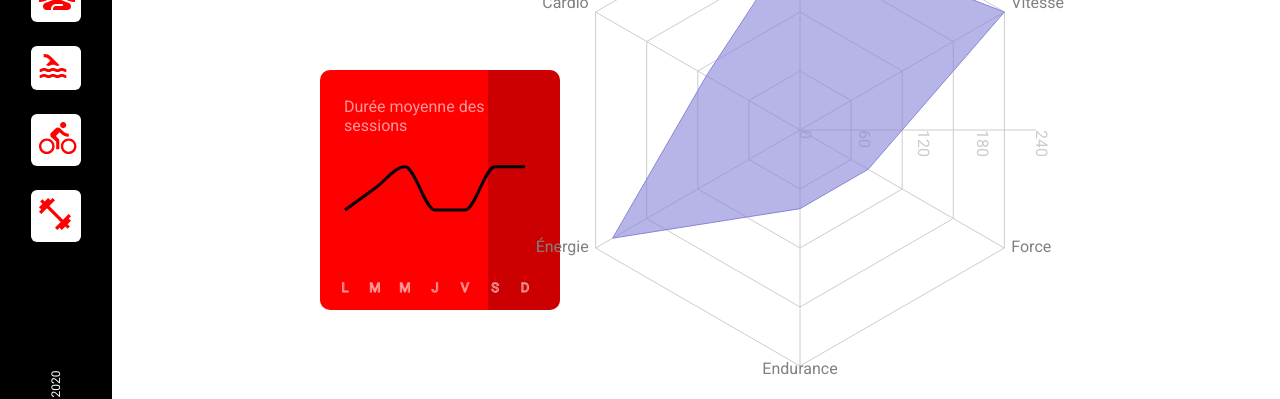
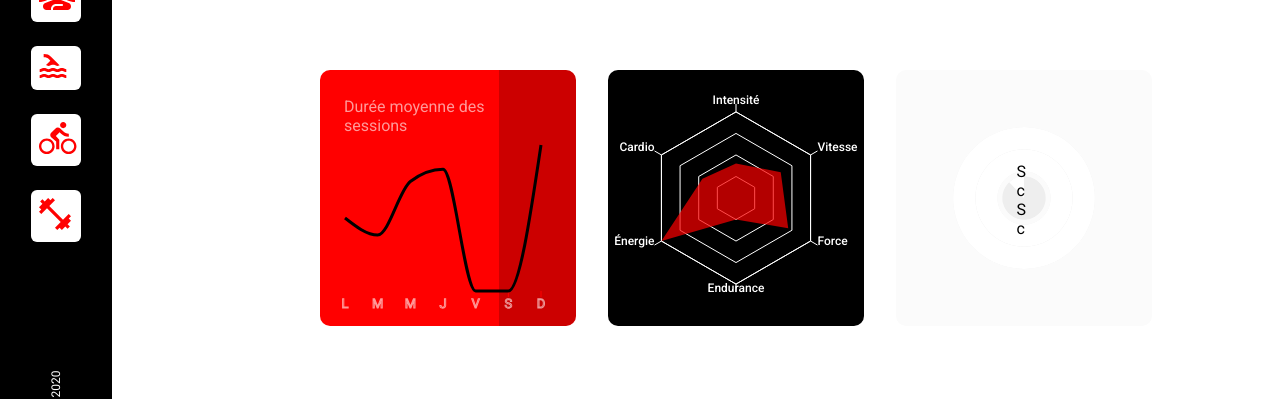
Before and after one commit to damodred53/sportsee, a React (Create React App) app: page / in a window 1280 px wide. Shown: the part 458-857 px from the top of the page. Built offline with nearby package versions, Linux system fonts and the light colour scheme.

Commit message:
suite intégration radial

```diff
--- a/sass/pages/charts.scss
+++ b/sass/pages/charts.scss
@@ -8,8 +8,8 @@
 
 .line_chart {
     position: absolute;
-    height: 15rem;
-    width: 15rem;
+    height: 16rem;
+    width: 16rem;
     top: 15rem;
     background-color: red;
     color: white;
--- /dev/null
+++ b/sass/pages/radarCharts.scss
@@ -0,0 +1,17 @@
+.radar {
+
+    position: absolute;
+    top: 15rem;
+    left: 18rem;
+    height: 16rem;
+    width: 16rem;
+    font-size: 12px;
+    font-weight: 500;
+    line-height: 24px;
+    background-color: black;
+    color: white;
+    border-radius: 10px;
+    display: flex;
+    justify-content: center;
+    align-items: center;
+}
--- /dev/null
+++ b/sass/pages/radialBarChart.scss
@@ -0,0 +1,14 @@
+.radial {
+    background-color: #fbfbfb;
+    border-radius: 10px;
+    position: absolute;
+    top: 15rem;
+    left: 36rem;
+    height: 16rem;
+    width: 16rem;
+}
+
+.recharts-layer {
+    min-width: 10rem;
+
+}
--- a/src/Components/ChartsArea/ChartLine/ChartLine.jsx
+++ b/src/Components/ChartsArea/ChartLine/ChartLine.jsx
@@ -26,9 +26,9 @@ const ChartLine = () => {
 
 
   // Mapper les données de sessions dans le format attendu par Recharts
-  const chartData = average.map(item => (
+  const chartData = average.map((item, index) => (
     {
-    name: arrayDay, // Utilisez le jour comme nom de la série
+    name: arrayDay[index],
     durée: item.sessionLength /* `${item.sessionLength} min`*/ // Utilisez la longueur de la session comme valeur
   }));
 
--- a/src/Components/ChartsArea/Charts.jsx
+++ b/src/Components/ChartsArea/Charts.jsx
@@ -1,6 +1,7 @@
 import React from "react";
 import ChartLine from "./ChartLine/ChartLine";
 import ChartRadar from "./RadarChart/RadarChart";
+import RadialChart from "./RadialBarChart/RadialBarChart.jsx"
 
 const Charts = (data) => {
 
@@ -11,6 +12,8 @@ const Charts = (data) => {
 
                 <ChartLine />
                 <ChartRadar />
+                <RadialChart />
+
         </div>
     )
 }
--- a/src/Components/ChartsArea/RadarChart/RadarChart.jsx
+++ b/src/Components/ChartsArea/RadarChart/RadarChart.jsx
@@ -31,8 +31,6 @@ const ChartRadar = () => {
         fetchData()
     }, [])
 
-    console.log("voici la response du radar chart: ", dataPerformance)
-    console.log("voici la response du radar chart 2: ", dataKind)
 
     const chartDataPerformance = dataPerformance.map((item, index) => (
         {
@@ -43,14 +41,16 @@ const ChartRadar = () => {
 
 
     return (
+      <div className='radar'>
         <ResponsiveContainer width="100%" height="100%">
-          <RadarChart cx="50%" cy="50%" outerRadius="80%" data={chartDataPerformance}>
-            <PolarGrid />
-            <PolarAngleAxis dataKey="subject" />
-            <PolarRadiusAxis />
-            <Radar name="Performance" dataKey="fullMark" stroke="#8884d8" fill="#8884d8" fillOpacity={0.6} />
+          <RadarChart  cx="50%" cy="50%" outerRadius="70%" data={chartDataPerformance}>
+
+            <PolarAngleAxis dataKey="subject" stroke="white" />
+            <PolarGrid gridType="polygon" radialLines={false} stroke="white" />
+            <Radar name="Performance" dataKey="fullMark"  fill="#FF0101" fillOpacity={0.7}  />
           </RadarChart>
         </ResponsiveContainer>
+      </div>
       );
 
 }
--- /dev/null
+++ b/src/Components/ChartsArea/RadialBarChart/RadialBarChart.jsx
@@ -0,0 +1,63 @@
+import React, { useEffect, useState } from 'react';
+import { RadialBarChart, RadialBar, Legend, ResponsiveContainer, Cell } from 'recharts';
+import Services from "../../../Services/Services.jsx";
+
+const RadialChart = () => {
+    const [score, setScore] = useState([]);
+
+    useEffect(() => {
+        const fetchDataScore = async () => {
+            const response = await Services.getUser();
+            setScore(response.score);
+        }
+        fetchDataScore();
+    }, []);
+
+    const scoreToShow = score * 100;
+    console.log("voici la réponse du score : ", scoreToShow);
+
+    const data = [
+        {
+            name: "Score",
+            uv: scoreToShow,
+        },
+        {
+            name: "test",
+            uv: 100,
+            width : 0
+        }
+    ];
+
+    const chartDataScore = data.map((item, index) => ({
+        name: "Score"[index],
+        uv: item.uv
+    }));
+
+    // Mapper les données de chartDataScore dans les composantes RadialBar
+    const radialBars = chartDataScore.map((item, index) => (
+        <RadialBar
+            key={index}
+            minAngle={15}
+            background
+            clockWise
+            dataKey="uv"
+            barSize={170}
+            fill='white'
+            className='second'
+
+        />
+    ));
+
+    return (
+        <div className='radial'>
+            <ResponsiveContainer width="100%" height="100%">
+                <RadialBarChart cx="50%" cy="50%" barSize={10} data={chartDataScore} startAngle={90} endAngle={450}>
+                    {radialBars}
+                    <Legend iconSize={0} layout="vertical" verticalAlign="middle" />
+                </RadialBarChart>
+            </ResponsiveContainer>
+        </div>
+    );
+}
+
+export default RadialChart;
--- a/src/Components/ClassUser/ClassUser.jsx
+++ b/src/Components/ClassUser/ClassUser.jsx
@@ -6,7 +6,6 @@ class UserProfile {
 
     constructor(userData) {
 
-        console.log("je suis passé par ici : ", userData)
 
         this.id = userData.id
         this.firstName = userData.userInfos.firstName
--- a/src/Services/Services.jsx
+++ b/src/Services/Services.jsx
@@ -2,7 +2,7 @@ import { API_ROUTES } from "../Services/Utils.jsx";
 import MockedDataUser from "../_Datamock_/MockedData.jsx";
 import allData from "../Services/ConfigurationUser.jsx";
 
-const id = "1"
+const id = "0"
 export const getUser = async () => {
 
   try {
@@ -10,16 +10,16 @@ export const getUser = async () => {
 
       const response = MockedDataUser.USER_MAIN_DATA[id]
       const data = allData.gatheringData(response)
-      console.log("voici la donnée mockée : ", data)
+
       return data
 
     } else {
 
       const response = await fetch(API_ROUTES.USER);
       const data = await response.json();
-      console.log("voici la data non mockée : ", data.data)
+
       const formatedData = allData.gatheringData(data.data)
-      console.log("voici la donnée non mockée : ", formatedData)
+
       return formatedData
 
     }
@@ -37,8 +37,8 @@ export const getUserActivity = async () => {
     if (MockedDataUser && MockedDataUser != null) {
       const response = MockedDataUser.USER_ACTIVITY[id];
       const data = allData.gatheringDataActivity(response)
-      /*const data = await response.json();*/
-      console.log("voici la donnée mockée : ", data)
+
+
       return data
     } else {
       const response = await fetch(API_ROUTES.ACTIVITY);
@@ -61,8 +61,8 @@ export const getUserAverageSession = async () => {
     if (MockedDataUser && MockedDataUser != null) {
       const response = MockedDataUser.USER_AVERAGE_SESSIONS[id];
       const data = allData.gatheringDataAverageSession(response);
-      /*const data = await response.json();*/
-      console.log("voici la donnée mockée : ", data)
+
+
       return data
     } else {
       const response = await fetch(API_ROUTES.AVERAGE_SESSION);
@@ -84,8 +84,7 @@ export const getUserPerformance = async () => {
     if (MockedDataUser && MockedDataUser != null) {
       const response = MockedDataUser.USER_PERFORMANCE[id];
       const data = allData.gatheringDataPerformance(response);
-      /*const data = await response.json();*/
-      console.log("voici la donnée mockée : ", data)
+
       return data
     } else {
       const response = await fetch(API_ROUTES.PERFORMANCE);
--- a/src/main.scss
+++ b/src/main.scss
@@ -3,6 +3,8 @@
 @import "../sass/base/typo.scss";
 
 @import "../sass/pages/charts.scss";
+@import "../sass/pages/radarCharts.scss";
+@import "../sass/pages/radialBarChart.scss";
 
 
 @import "../sass/utils/variables.scss";
```
Also changed, not shown: src/Components/Header/bidouillage.jsx (+101 -56 lines), src/Services/ConfigurationUser.jsx (+8 -8 lines).
